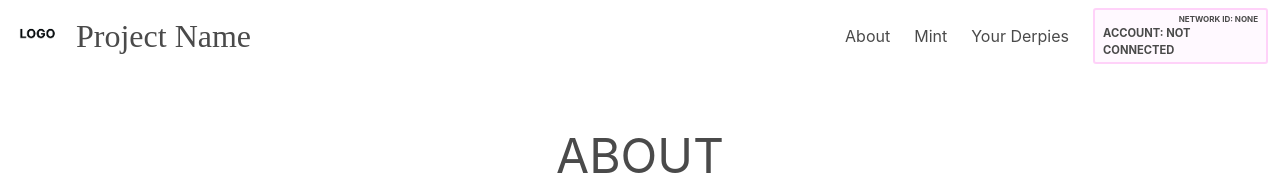
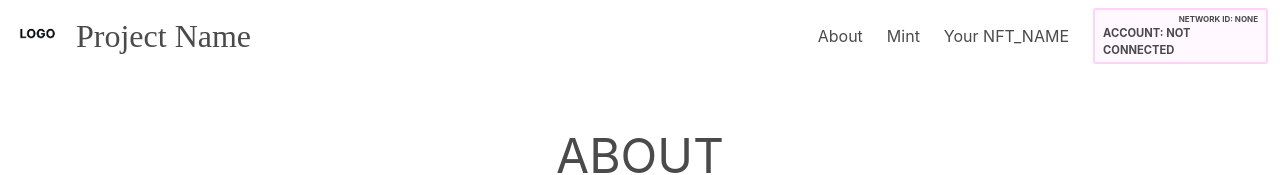
Before and after one commit to x-Code-x/react-nft, a React (Create React App) app in the folder frontend-react/: page / in a window 1280 px wide. Shown: the top 175 px of the page. Built offline with nearby package versions, Linux system fonts and the light colour scheme; a web font is replaced by a local one.

Commit message:
Update Navbar.js

```diff
--- a/frontend-react/src/components/Navbar.js
+++ b/frontend-react/src/components/Navbar.js
@@ -1,7 +1,7 @@
 import { useState } from "react";
 
 import Logo from "../img/Logo.png";
-import { PROJECT_NAME } from "../constants";
+import { PROJECT_NAME, NFT_NAME } from "../constants";
 
 const Navbar = (props) => {
   const { setSelectedTab, connectedAccount, connectedNetwork } = props;
@@ -66,7 +66,7 @@ const Navbar = (props) => {
                 setIsActive(false);
               }}
             >
-              Your Derpies
+              Your {NFT_NAME}
             </a>
           </div>
           <div className="navbar-item">
```
